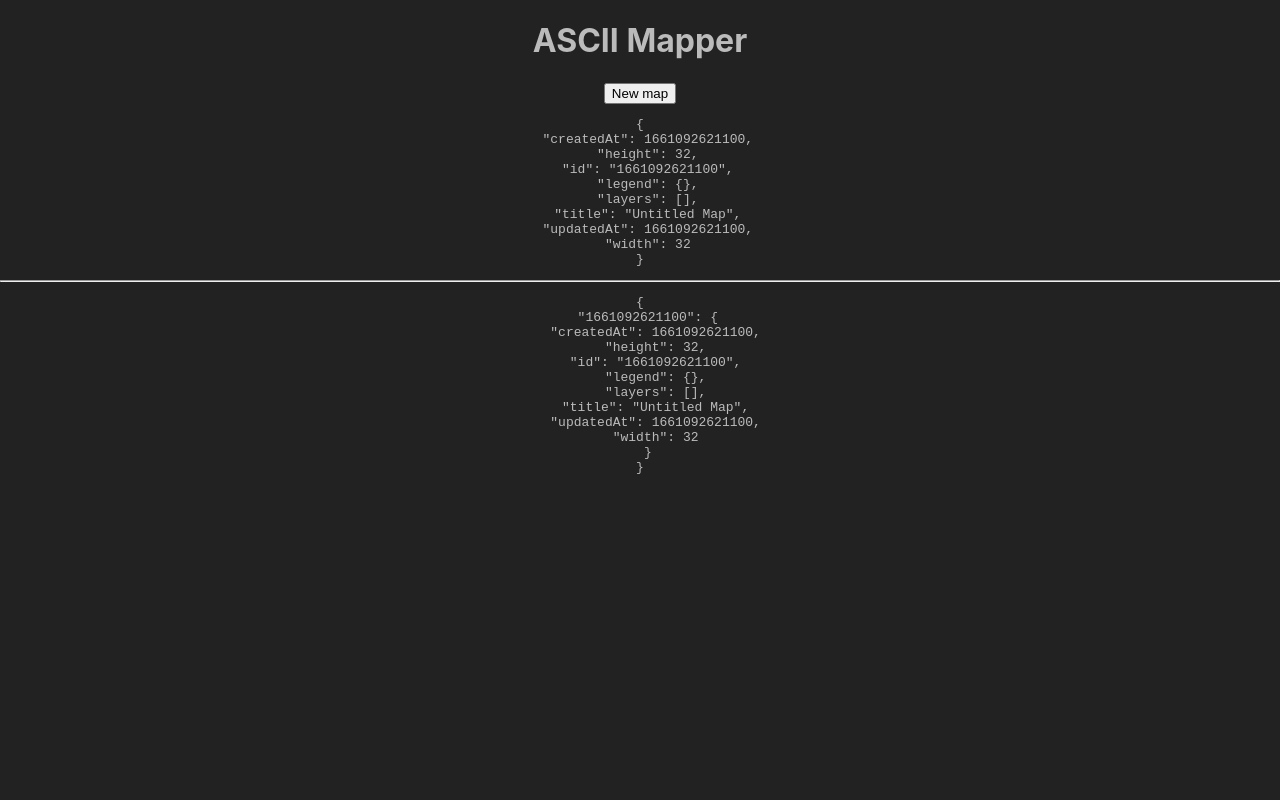
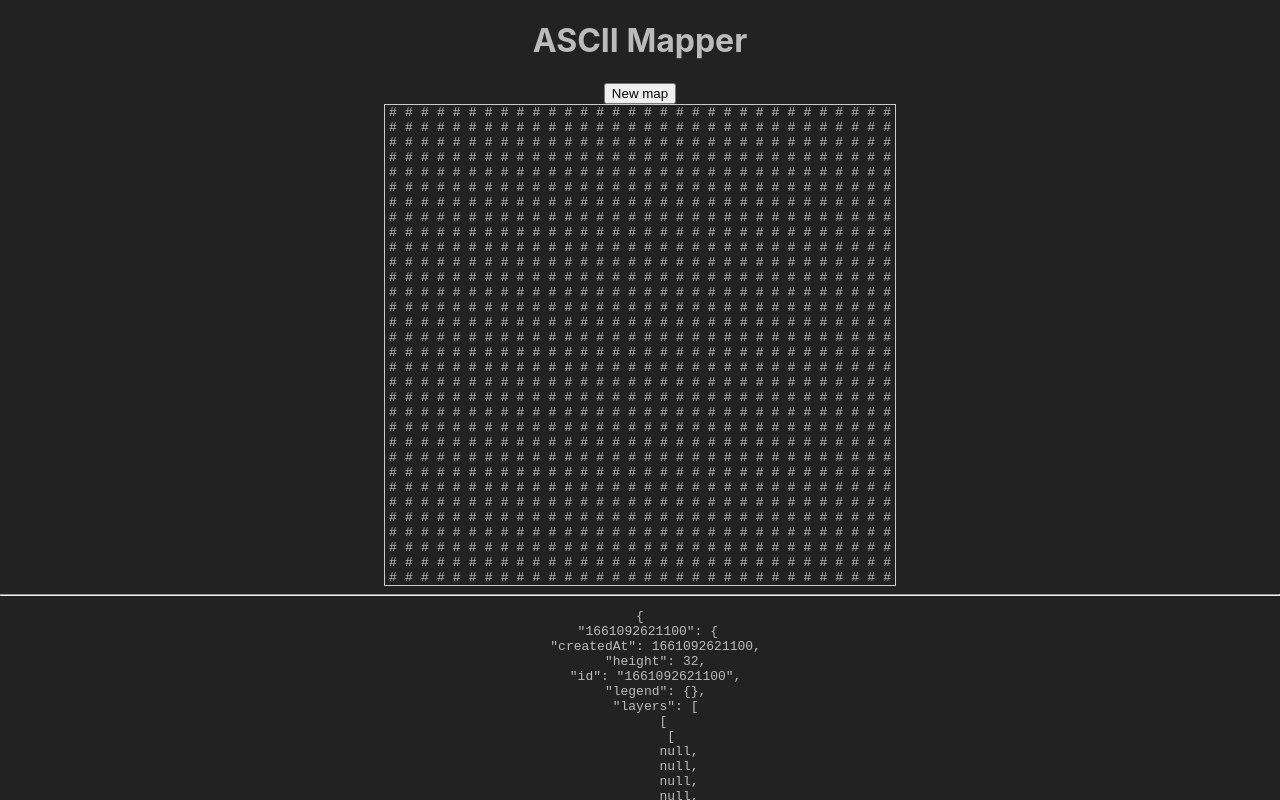
Before and after one commit to doeg/OLD-asciimap, a Next.js app: page / in a window 1280 px wide. Both pictures are taken after a click on the button "New map". Shown: the top 800 px of the page. Built offline with nearby package versions, Linux system fonts and the light colour scheme.

Commit message:
Hacky map rendering placeholder

```diff
--- /dev/null
+++ b/components/MapCanvas.module.css
@@ -0,0 +1,8 @@
+.container {
+  border: solid 1px #ccc;
+  display: grid;
+  font-family: monospace;
+  grid-auto-flow: column;
+  margin: 0 auto;
+  width: 32rem;
+}
--- a/components/MapCanvas.tsx
+++ b/components/MapCanvas.tsx
@@ -1,15 +1,24 @@
 import { useMapsContext } from "../contexts/maps-context";
+import style from "./MapCanvas.module.css";
 
 export const MapCanvas = () => {
-  const { createMap, currentMap, state } = useMapsContext();
+  const { currentMap } = useMapsContext();
+
+  // FIXME don't hardcode to the first layer
+  const layer = currentMap?.layers.length ? currentMap.layers[0] : null;
+  console.log(currentMap);
+
+  if (!layer) return null;
 
   return (
-    <div>
-      <button onClick={createMap}>New map</button>
-      <pre>{JSON.stringify(currentMap, null, 2)}</pre>
-
-      <hr />
-      <pre>{JSON.stringify(state.maps, null, 2)}</pre>
+    <div className={style.container}>
+      {layer.map((row, y) => (
+        <div className={style.row}>
+          {row.map((cell, x) => (
+            <div key={`x${x}-y${y}`}>#</div>
+          ))}
+        </div>
+      ))}
     </div>
   );
 };
--- /dev/null
+++ b/components/Workspace.tsx
@@ -0,0 +1,15 @@
+import { useMapsContext } from "../contexts/maps-context";
+import { MapCanvas } from "./MapCanvas";
+
+export const Workspace = () => {
+  const { createMap, currentMap, state } = useMapsContext();
+
+  return (
+    <div>
+      <button onClick={createMap}>New map</button>
+      <MapCanvas />
+      <hr />
+      <pre>{JSON.stringify(state.maps, null, 2)}</pre>
+    </div>
+  );
+};
--- a/contexts/maps-context.tsx
+++ b/contexts/maps-context.tsx
@@ -92,17 +92,27 @@ export const useMapsContext = (): UseMapsContext => {
 
   const createMap = useCallback(() => {
     const createdAt = Date.now();
+    const size = 32;
+
+    const initialLayer = new Array(size);
+    for (let i = 0; i < size; i++) {
+      initialLayer[i] = new Array(size);
+      for (let j = 0; j < size; j++) {
+        initialLayer[i][j] = null;
+      }
+    }
+
     context.dispatch({
       type: "MAPS_CREATE",
       data: {
         createdAt,
-        height: 32,
+        height: size,
         id: `${createdAt}`,
         legend: {},
-        layers: [],
+        layers: [initialLayer],
         title: "Untitled Map",
         updatedAt: Date.now(),
-        width: 32,
+        width: size,
       },
     });
   }, [mapCount]);
--- a/pages/index.tsx
+++ b/pages/index.tsx
@@ -1,6 +1,7 @@
 import type { NextPage } from "next";
 import Head from "next/head";
 import { MapCanvas } from "../components/MapCanvas";
+import { Workspace } from "../components/Workspace";
 import { MapsContextProvider } from "../contexts/maps-context";
 
 const Home: NextPage = () => {
@@ -15,7 +16,7 @@ const Home: NextPage = () => {
 
         <main className="text-center">
           <h1>ASCII Mapper</h1>
-          <MapCanvas />
+          <Workspace />
         </main>
       </div>
     </MapsContextProvider>
```
